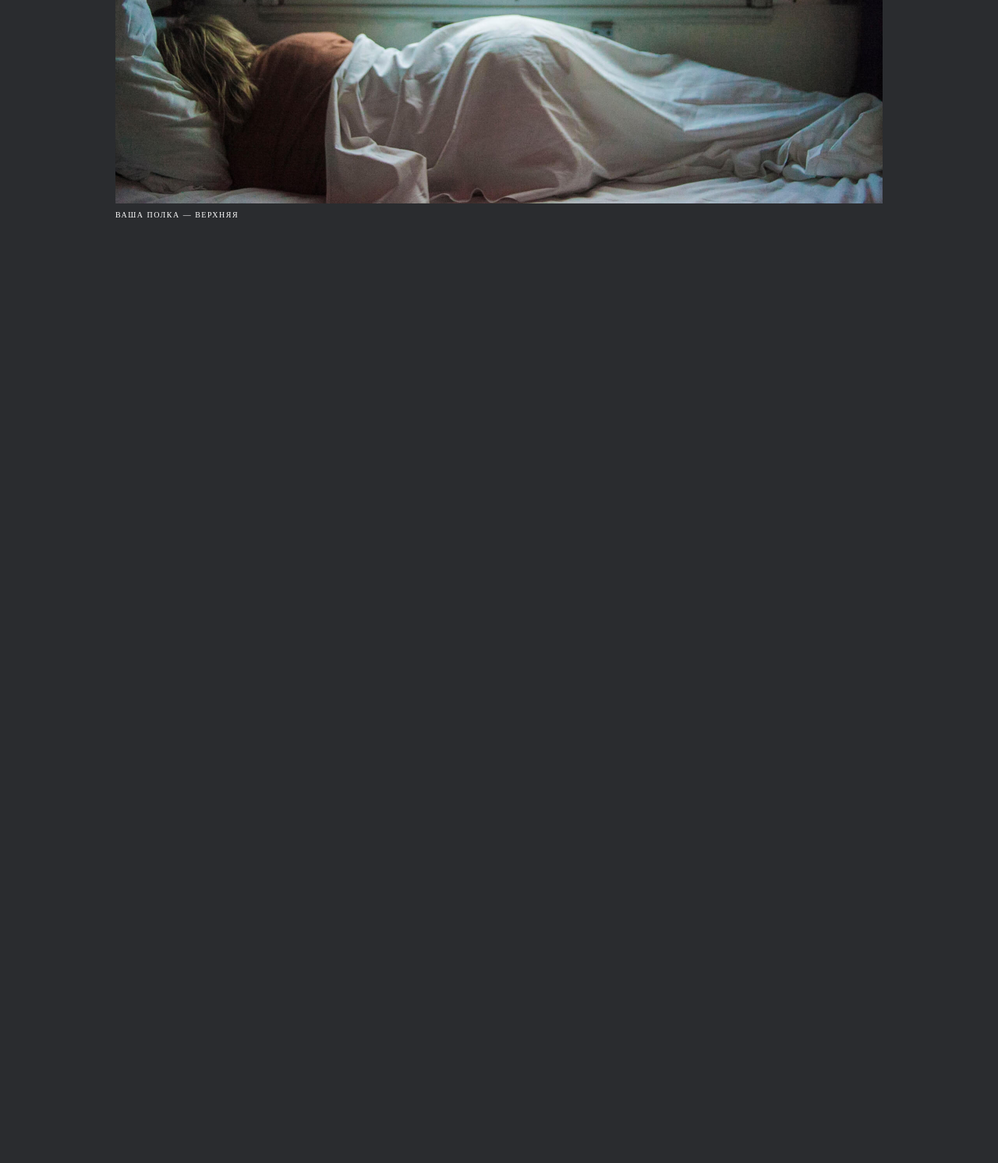
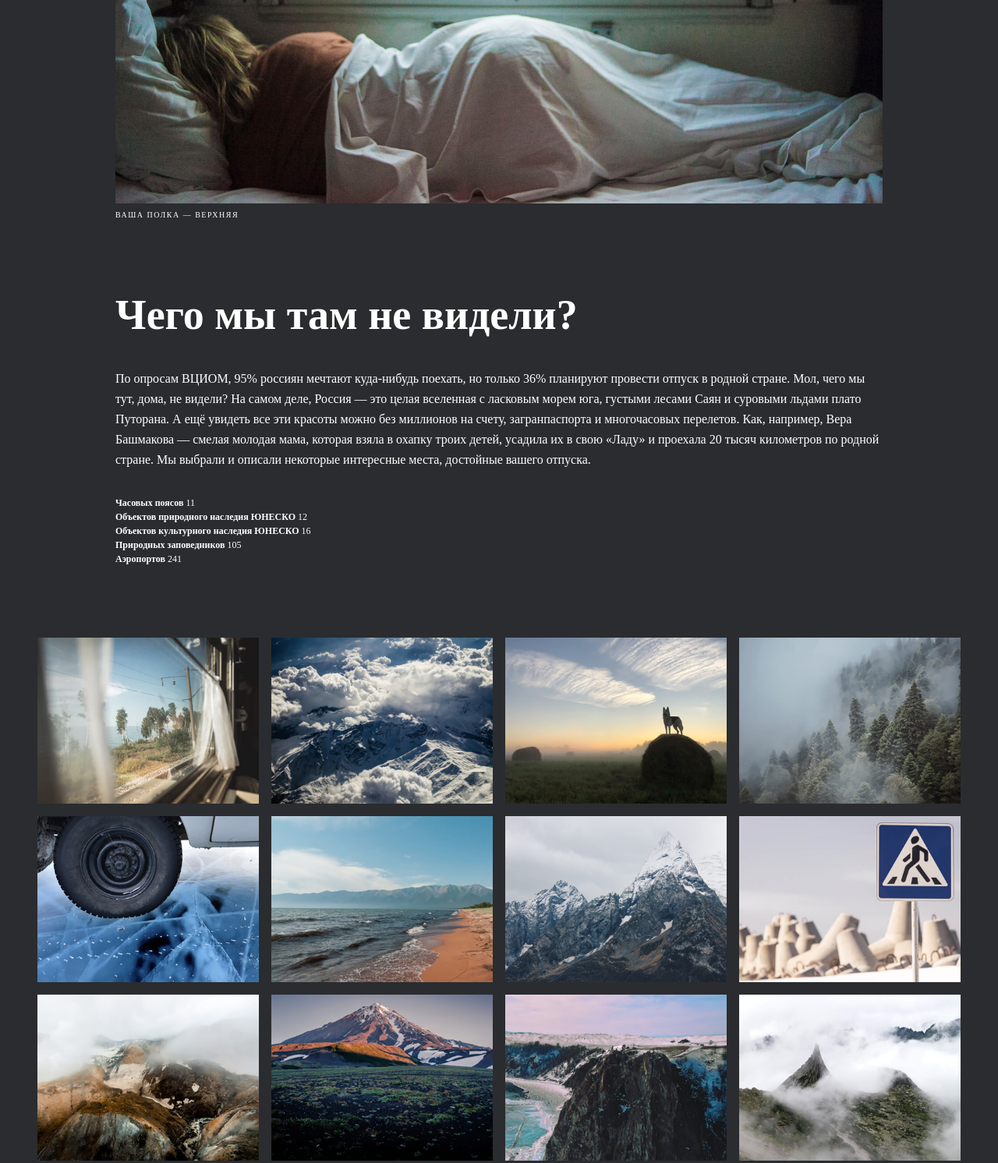
Before and after one commit to Full-Price-nonStop-underDOG/russian-travel, a plain HTML site: page index.html in a window 1280 px wide. Shown: the part 912-2404 px from the top of the page at 78% size. Before the commit the page ends 1203 px from the top, so only its background shows below. Drawn offline with Linux system fonts and the light colour scheme.

Commit message:
made grid photo albom

```diff
--- a/index.html
+++ b/index.html
@@ -29,13 +29,39 @@
             <img class="travel-map__lead-polka" src="./photo/lead-polka.jpg" alt="polka">
             <p class="travel-map__lead-polka-text">ваша полка — верхняя</p>
         </section>
-        <section class="info"></section>
-        <section class="photo-gallery"></section>
-        <section class="kurshskay-kosa"></section>
-        <section class="kolski"></section>
-        <section class="altay"></section>
-        <section class="winter-baykal"></section>
-        <section class="karelya"></section>
+        <section class="info">
+            <h2 class="info__title">Чего мы там не видели?</h2>
+            <p class="info__subtitle">По опросам ВЦИОМ, 95% россиян мечтают куда-нибудь поехать, но только 36% планируют провести отпуск в родной стране. Мол, чего мы тут, дома, не видели? На самом деле, Россия — это целая вселенная с ласковым морем юга, густыми лесами Саян и суровыми льдами плато Путорана. А ещё увидеть все эти красоты можно без миллионов на счету, загранпаспорта и многочасовых перелетов. Как, например, Вера Башмакова — смелая молодая мама, которая взяла в охапку троих детей, усадила их в свою «Ладу» и проехала 20 тысяч километров по родной стране. Мы выбрали и описали некоторые интересные места, достойные вашего отпуска.</p>
+            <ul class="info__stats">
+                <li><span class="info__stats_style_bold">Часовых поясов</span> 11</li>
+                <li><span class="info__stats_style_bold">Объектов природного наследия ЮНЕСКО</span> 12</li>
+                <li><span class="info__stats_style_bold">Объектов культурного наследия ЮНЕСКО</span> 16</li>
+                <li><span class="info__stats_style_bold">Природных заповедников</span> 105</li>
+                <li><span class="info__stats_style_bold">Аэропортов</span> 241</li>
+            </ul>
+        </section>
+        <section class="photo-gallery">
+            <img  class="photo-gallery__grid" src="./photo/photo-grid-train.jpg" alt="">
+            <img  class="photo-gallery__grid" src="./photo/photo-grid-atharva-tulsi.jpg" alt="">
+            <img  class="photo-gallery__grid" src="./photo/photo-grid-tuman.jpg" alt="">
+            <img  class="photo-gallery__grid" src="./photo/photo-grid-sochi.jpg" alt="">
+            <img  class="photo-gallery__grid" src="./photo/photo-grid-arisa.jpg" alt="">
+            <img  class="photo-gallery__grid" src="./photo/photo-grid-baikal.jpg" alt="">
+            <img  class="photo-gallery__grid" src="./photo/photo-grid-elbrus.jpg" alt="">
+            <img  class="photo-gallery__grid" src="./photo/photo-grid-kondratiev.jpg" alt="">
+            <img  class="photo-gallery__grid" src="./photo/photo-grid-kamchatka-1.jpg" alt="">
+            <img  class="photo-gallery__grid" src="./photo/photo-grid-kamchatka-2.jpg" alt="">
+            <img  class="photo-gallery__grid" src="./photo/photo-grid-baikal-2.jpg" alt="">
+            <img  class="photo-gallery__grid" src="./photo/photo-grid-ergaki.jpg" alt="">
+        </section>
+        <section class="locations">
+            <div class="location"></div>
+            <div class="location"></div>
+            <div class="location"></div>
+            <div class="location"></div>
+            <div class="location"></div>
+        </section>
+
         <section class="farewell-photo"></section>
     </main>
     <footer></footer>
--- a/pages/index.css
+++ b/pages/index.css
@@ -42,6 +42,7 @@
 .travel-map__title {
     margin: 136px auto 32px auto;
     max-width: 720px;
+    min-width: 288px;
     text-align: center;
     font-style: normal;
     font-weight: 900;
@@ -51,7 +52,7 @@
 
 .travel-map__subtitle {
     max-width: 640px;
-    min-width: 320px;
+    min-width: 288px;
     margin-left: auto;
     margin-right: auto;
     text-align: center;
@@ -75,3 +76,56 @@ text-transform: uppercase;
 margin: 0;
 margin-top: 8px;
 }
+
+.info{
+    margin: 0 auto;
+    max-width: 984px;
+    min-width: 288px;
+    position: relative;
+}
+
+.info__title{
+    font-style: normal;
+    font-weight: 900;
+    font-size: 54px;
+    line-height: 58px;
+    margin: 92px 0 40px 0;
+}
+
+.info__subtitle{
+    font-style: normal;
+    font-weight: 400;
+    font-size: 16px;
+    line-height: 26px;
+
+}
+
+.info__stats{
+    font-style: normal;
+    font-weight: 400;
+    font-size: 12px;
+    line-height: 18px;
+    list-style-type: none;
+    padding: 0;
+    width: 100%;
+    margin-top: 33px;
+}
+
+.info__stats_style_bold{
+    font-weight: 700;
+
+}
+
+.photo-gallery{
+    margin: 92px auto 0 auto;
+    max-width: 1184px;
+    min-width: 288px;
+    display: grid;
+    grid-template-columns: repeat(4, 1fr);
+    grid-template-rows: repeat(4, 1fr);
+    gap: 16px;
+}
+
+.photo-gallery__grid{
+    max-width: 100%;
+}
```
Also changed, not shown: 1 other file.
